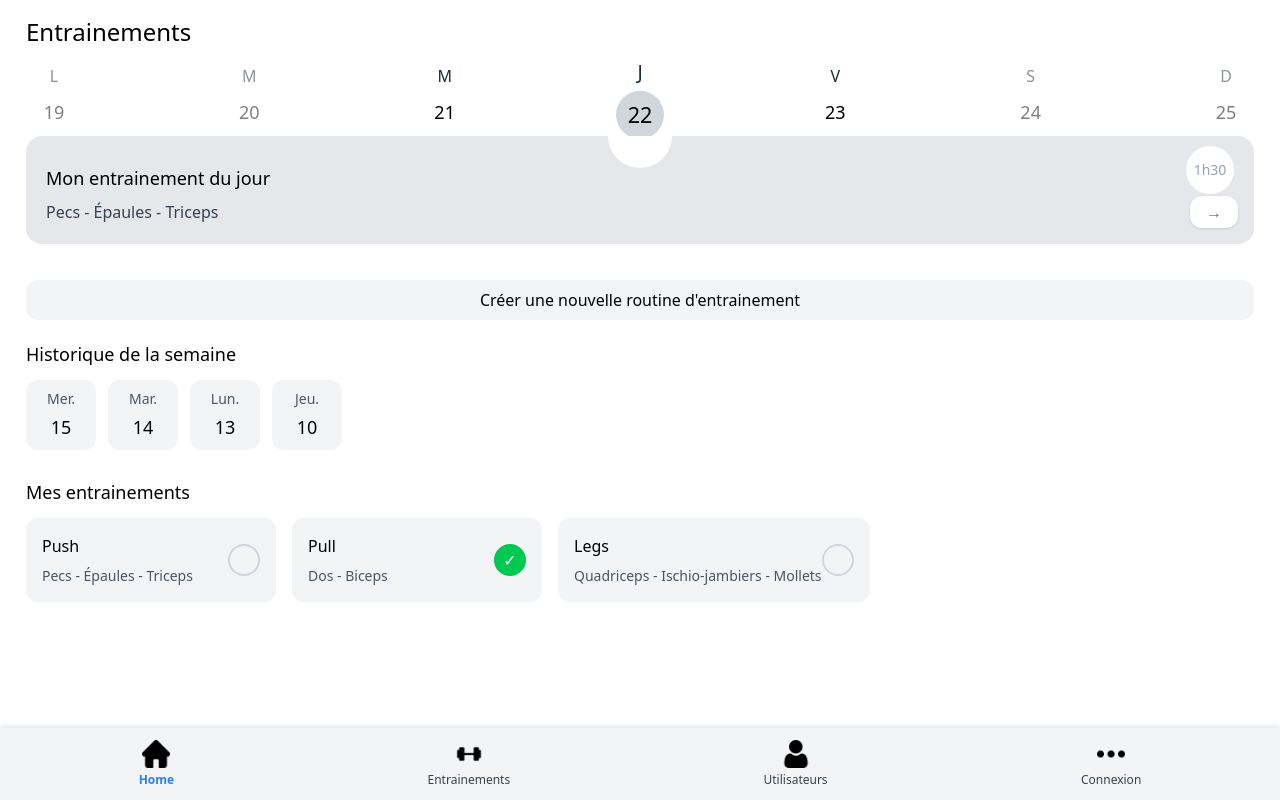
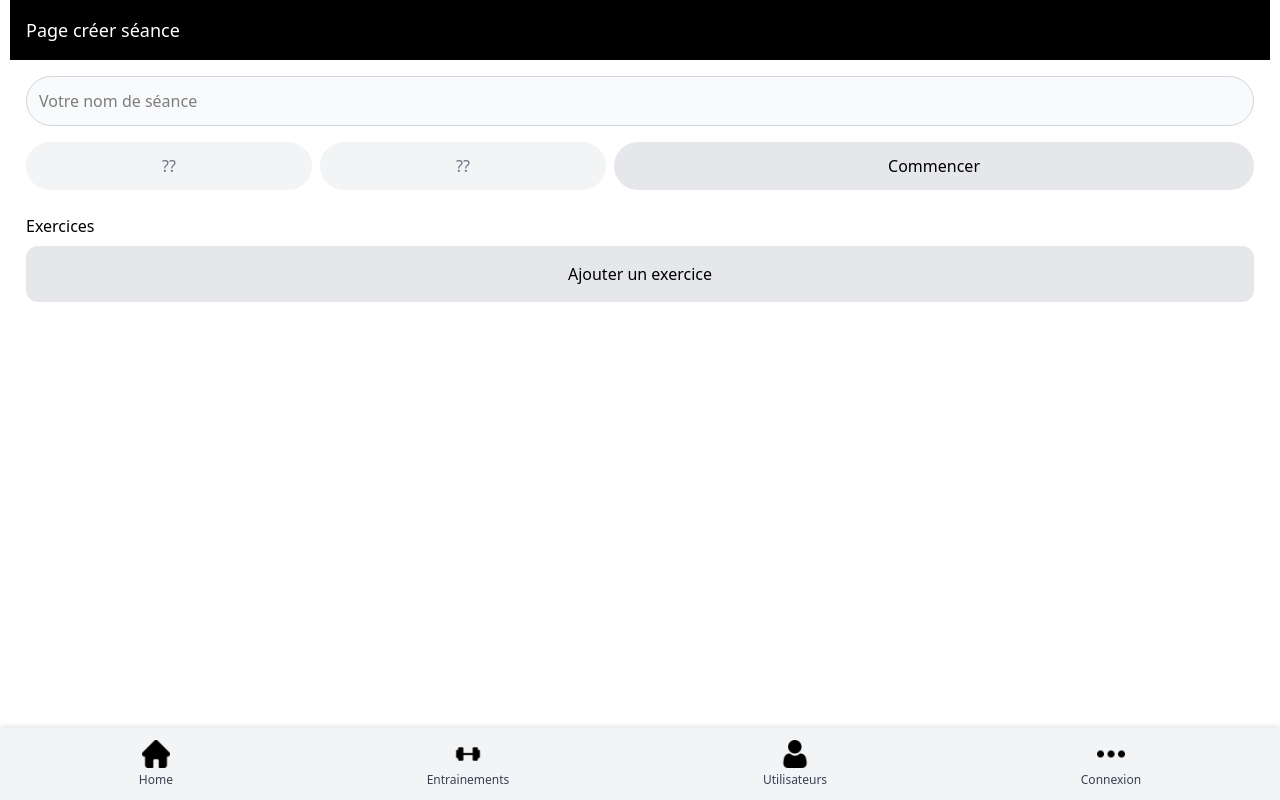
Before and after one commit to Saachanmh/my_digital_project, a React (Vite) app in the folder mdp/: page /create-workout in a window 1280 px wide. Before the commit this address led to /. Built offline with nearby package versions, Linux system fonts and the light colour scheme; no server answers.

Commit message:
page exercice

```diff
--- a/mdp/src/Router/MainRouter.jsx
+++ b/mdp/src/Router/MainRouter.jsx
@@ -11,6 +11,7 @@ import ExerciseDetailPage from '../pages/ExerciseDetailPage.jsx'
 import SignupPage from '../components/Auth/SignupPage.jsx'
 import UserInfoPage from '../components/Auth/UserInfoPage.jsx'
 import NewRoutinePage from '../pages/NewRoutinePage.jsx'
+import CreateWorkoutPage from '../pages/CreateWorkoutPage.jsx'
 
 function MainRouter () {
     return (
@@ -31,6 +32,7 @@ function MainRouter () {
             <Route path='signup' element={<SignupPage/>} />
             <Route path='user-info' element={<UserInfoPage/>} />
             <Route path='/new-routine' element={<NewRoutinePage/>} />
+            <Route path='/create-workout' element={<CreateWorkoutPage/>} />
         </Routes>
     )
 }
--- /dev/null
+++ b/mdp/src/components/CreateWorkout/CreateWorkoutPage.jsx
@@ -0,0 +1,81 @@
+import React, { useState } from 'react';
+import { useNavigate } from 'react-router-dom';
+
+const CreateWorkoutPage = () => {
+  const navigate = useNavigate();
+  const [sessionName, setSessionName] = useState('');
+  const [currentStep, setCurrentStep] = useState(1); // For pagination dots
+
+  // Handle starting the workout
+  const handleStart = () => {
+    // In a real app, you would save the workout data
+    // For now, just navigate back to the training page
+    navigate('/');
+  };
+
+  return (
+    <div className="flex flex-col h-screen bg-white">
+      {/* Header */}
+      <div className="bg-black text-white p-4">
+        <h1 className="text-lg font-medium">Page créer séance</h1>
+      </div>
+
+      {/* Main content */}
+      <div className="flex-1 flex flex-col p-4">
+        {/* Workout name input */}
+        <div className="mb-4">
+          <input
+            type="text"
+            placeholder="Votre nom de séance"
+            value={sessionName}
+            onChange={(e) => setSessionName(e.target.value)}
+            className="w-full p-3 border border-gray-300 rounded-full bg-gray-50 focus:outline-none"
+          />
+        </div>
+
+        {/* Time selectors */}
+        <div className="flex space-x-2 mb-6">
+          <div className="flex-1 bg-gray-100 rounded-full p-3 flex items-center justify-center">
+            <span className="text-gray-500">??</span>
+          </div>
+          <div className="flex-1 bg-gray-100 rounded-full p-3 flex items-center justify-center">
+            <span className="text-gray-500">??</span>
+          </div>
+          <button
+            onClick={handleStart}
+            className="flex-grow-2 bg-gray-200 rounded-full p-3 text-center font-medium"
+          >
+            Commencer
+          </button>
+        </div>
+
+        {/* Exercises section */}
+        <div className="mb-4">
+          <h2 className="text-base font-medium mb-2">Exercices</h2>
+          <button
+            className="w-full bg-gray-200 rounded-xl p-4 text-center"
+            onClick={() => navigate('/create-exercise')}
+          >
+            Ajouter un exercice
+          </button>
+        </div>
+
+        {/* Empty space for exercise list */}
+        <div className="flex-1"></div>
+
+        {/* Pagination dots */}
+        <div className="flex justify-center space-x-2 py-4">
+          {[1, 2, 3, 4].map((step) => (
+            <div
+              key={step}
+              className={`w-6 h-6 rounded-full ${currentStep === step ? 'bg-black' : 'bg-gray-300'}`}
+              onClick={() => setCurrentStep(step)}
+            ></div>
+          ))}
+        </div>
+      </div>
+    </div>
+  );
+};
+
+export default CreateWorkoutPage;
--- /dev/null
+++ b/mdp/src/pages/CreateWorkoutPage.jsx
@@ -0,0 +1,8 @@
+import React from 'react';
+import CreateWorkoutPage from '../components/CreateWorkout/CreateWorkoutPage';
+
+const CreateWorkoutPageWrapper = () => {
+  return <CreateWorkoutPage />;
+};
+
+export default CreateWorkoutPageWrapper;
```
